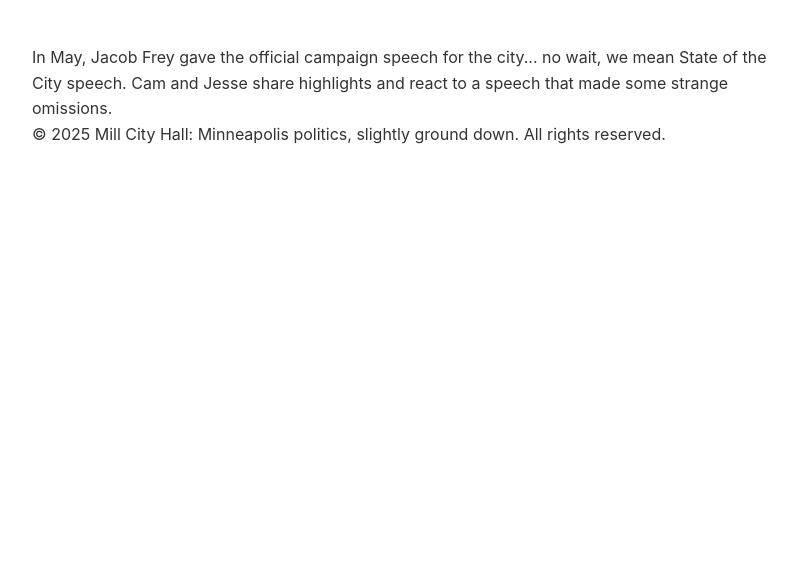
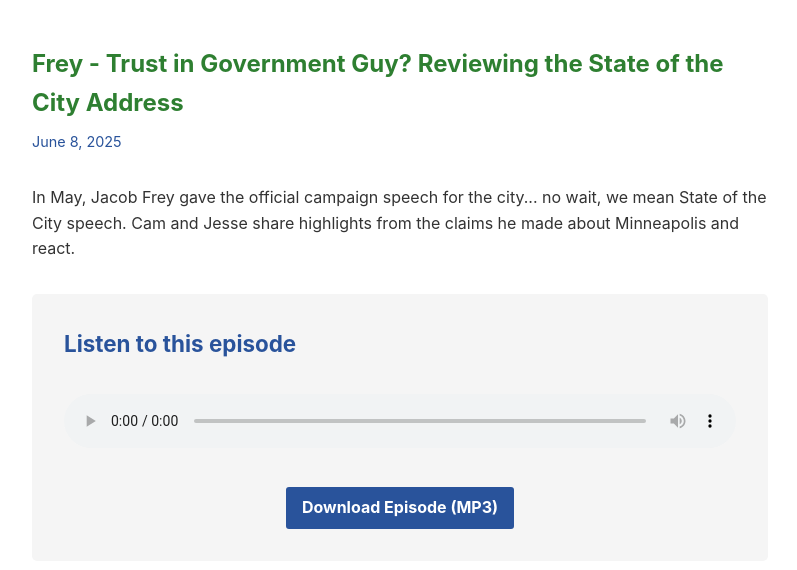
Before and after one commit to jessemortenson/millcityhall-web, an Eleventy site: page src/episodes/2025-06-08-state-of-the-city.md in a window 1280 px wide. Shown: the part 230-800 px from the top of the page, without its empty margins (240-1037 px from the left). Built offline with nearby package versions, Linux system fonts and the light colour scheme; Eleventy itself is replaced by a stand-in of ours; files that its build step writes are made by us from their sources; what xml-escape would draw is missing.

Commit message:
Add episode pages

```diff
--- /dev/null
+++ b/src/_layouts/episode.njk
@@ -0,0 +1,22 @@
+---
+layout: base.njk
+---
+<article class="episode">
+    <h1 class="episode-title">{{ title }}</h1>
+    <div class="episode-date">{{ date | date }}</div>
+
+    <div class="episode-content">
+        {{ content | safe }}
+    </div>
+
+    <div class="episode-player">
+        <h2>Listen to this episode</h2>
+        <audio class="audio-player" controls>
+            <source src="{{ audioUrl }}" type="audio/mpeg">
+            Your browser does not support the audio element.
+        </audio>
+        <div class="download-link">
+            <a href="{{ audioUrl }}" download>Download Episode (MP3)</a>
+        </div>
+    </div>
+</article>
--- a/src/css/style.css
+++ b/src/css/style.css
@@ -50,6 +50,15 @@
   margin-bottom: 0.5rem;
 }
 
+.episode-title a {
+  color: inherit;
+  text-decoration: none;
+}
+
+.episode-title a:hover {
+  text-decoration: underline;
+}
+
 .episode-date {
   color: var(--secondary-color);
   font-size: 0.9rem;
@@ -83,3 +92,39 @@
 .subscribe a:hover {
   text-decoration: underline;
 }
+
+/* Episode page specific styles */
+.episode-content {
+  margin: 2rem 0;
+}
+
+.episode-player {
+  background-color: #f5f5f5;
+  padding: 2rem;
+  border-radius: 5px;
+  margin: 2rem 0;
+}
+
+.episode-player h2 {
+  margin-top: 0;
+  font-size: 1.4rem;
+}
+
+.download-link {
+  margin-top: 1rem;
+  text-align: center;
+}
+
+.download-link a {
+  display: inline-block;
+  background-color: var(--secondary-color);
+  color: white;
+  padding: 0.5rem 1rem;
+  border-radius: 3px;
+  text-decoration: none;
+  font-weight: bold;
+}
+
+.download-link a:hover {
+  background-color: #1e3d7a;
+}
--- a/src/episodes/2025-06-08-state-of-the-city.md
+++ b/src/episodes/2025-06-08-state-of-the-city.md
@@ -1,11 +1,11 @@
 ---
-layout: base.njk
-title: Jacob Frey, the Trust in Government Guy? Reviewing the State of the City Address
-date: 2025-06-08
-description: In May, Jacob Frey gave the official campaign speech for the city... no wait, we mean State of the City speech. Cam and Jesse share highlights and react to a speech that made some strange omissions.
-audioUrl: "https://millcityhall-public.s3.us-east-1.amazonaws.com/audio/250528-state-of-city-rough.mp3"
+layout: episode.njk
+title: Frey - Trust in Government Guy? Reviewing the State of the City Address
+date: 2025-06-08T00:00:00.0-5
+description: In May, Jacob Frey gave the official campaign speech for the city... no wait, we mean State of the City speech. Cam and Jesse share highlights from the claims he made about Minneapolis and react.
+audioUrl: https://millcityhall-public.s3.us-east-1.amazonaws.com/audio/250528-state-of-city-rough.mp3
 audioLength: 4571
 duration: "1:16:11"
 ---
 
-In May, Jacob Frey gave the official campaign speech for the city... no wait, we mean State of the City speech. Cam and Jesse share highlights and react to a speech that made some strange omissions.
+In May, Jacob Frey gave the official campaign speech for the city... no wait, we mean State of the City speech. Cam and Jesse share highlights from the claims he made about Minneapolis and react.
--- a/src/feed.njk
+++ b/src/feed.njk
@@ -18,7 +18,7 @@
         {% for episode in collections.episodes | reverse %}
         <item>
             <title>{{ episode.data.title | xmlEscape }}</title>
-            <link>{{ site.url }}/episodes/{{ episode.fileSlug }}</link>
+            <link>{{ site.url}}{{ episode.data.permalink }}</link>
             <description>{{ episode.data.description | xmlEscape }}</description>
             <pubDate>{{ episode.date | dateToRfc822 }}</pubDate>
             <enclosure url="{{ episode.data.audioUrl }}" length="{{ episode.data.audioLength }}" type="audio/mpeg"/>
--- a/src/index.njk
+++ b/src/index.njk
@@ -9,7 +9,9 @@
 
 {% for episode in collections.episodes | reverse %}
 <article class="episode">
-    <h2 class="episode-title">{{ episode.data.title }}</h2>
+    <h2 class="episode-title">
+        <a href="{{ episode.data.permalink }}">{{ episode.data.title }}</a>
+    </h2>
     <div class="episode-date">{{ episode.date | date }}</div>
     <div class="episode-description">
         {{ episode.data.description }}
```
Also changed, not shown: .eleventy.js.
